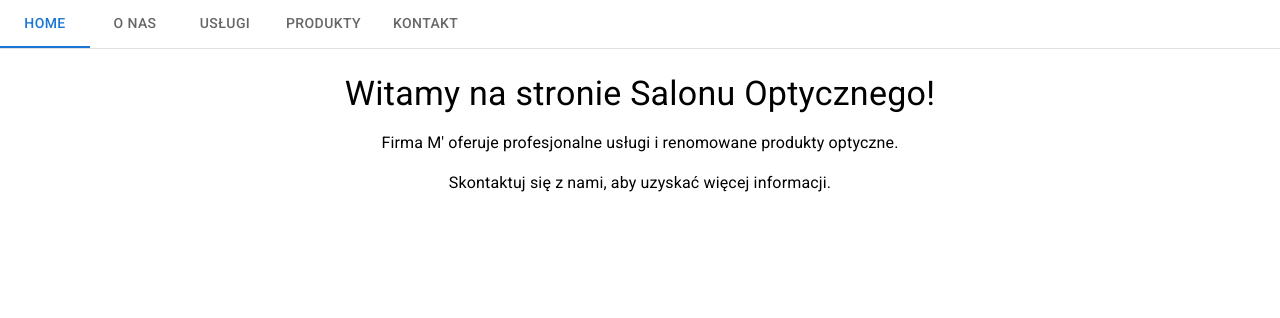
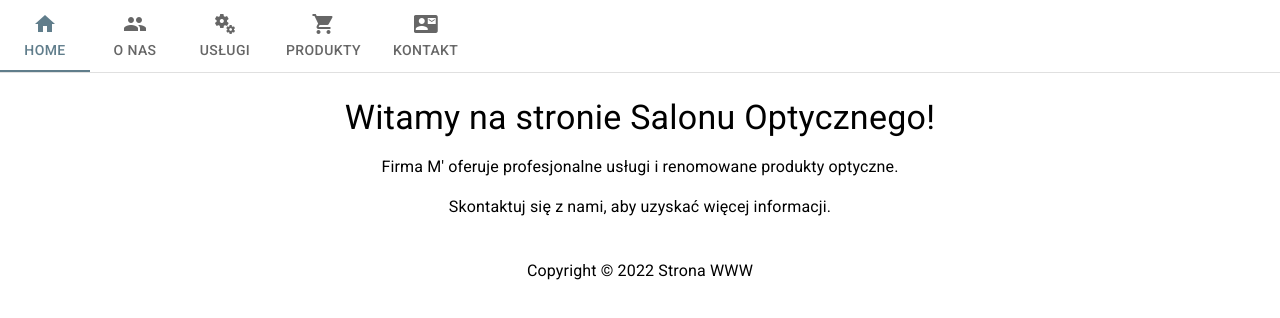
Before and after one commit to mnl187/optical-salon-website-react-materialui, a React (Create React App) app: page / in a window 1280 px wide. Shown: the top 318 px of the page. Built offline with nearby package versions, Linux system fonts and the light colour scheme.

Commit message:
refaktoryzacja TabPanel, dodanie wyświetlania Footer, zmiana koloru App.jss na dla TabPanel

```diff
--- a/package.json
+++ b/package.json
@@ -7,6 +7,7 @@
     "@emotion/styled": "^11.10.5",
     "@mui/icons-material": "^5.11.0",
     "@mui/material": "^5.11.7",
+    "@mui/system": "^5.11.7",
     "@testing-library/jest-dom": "^5.16.5",
     "@testing-library/react": "^13.4.0",
     "@testing-library/user-event": "^13.5.0",
--- a/src/App.js
+++ b/src/App.js
@@ -1,10 +1,20 @@
 import './App.css';
 import {BasicTabs} from "./components/TabPanel/TabPanel";
+import {ThemeProvider, createTheme} from '@mui/material/styles';
+import {blueGrey} from "@mui/material/colors";
 
-export function App() {
-  return (
-    <div className="App">
-       <BasicTabs/>
-    </div>
-  );
+const theme = createTheme({
+    palette: {
+        primary: {
+            main: blueGrey[500],
+        }
+    }
+});
+
+export const App = () => {
+    return <ThemeProvider theme={theme}>
+        <div className="App">
+            <BasicTabs/>
+        </div>
+    </ThemeProvider>;
 }
--- a/src/components/TabPanel/TabPanel.js
+++ b/src/components/TabPanel/TabPanel.js
@@ -7,6 +7,8 @@ import Box from '@mui/material/Box';
 import {AboutUs} from "../../pages/AboutUs/AboutUs";
 import {HomePage} from '../../pages/Home/HomePage'
 import {Services} from "../../pages/Services/Services";
+import Icon from "@mui/material/Icon";
+import {Footer} from "../../pages/Footer/Footer";
 
 function TabPanel(props) {
     const {children, value, index, ...other} = props;
@@ -52,15 +54,34 @@ export const BasicTabs = () => {
         <Box sx={{width: '100%'}}>
             <Box sx={{borderBottom: 1, borderColor: 'divider'}}>
                 <Tabs value={value} onChange={handleChange} aria-label="basic tabs example">
-                    <Tab label="Home" {...a11yProps(0)} />
-                    <Tab label="O nas" {...a11yProps(1)} />
-                    <Tab label="Usługi" {...a11yProps(2)} />
-                    <Tab label="Produkty" {...a11yProps(3)} />
-                    <Tab label="Kontakt" {...a11yProps(4)} />
+                    <Tab
+                        label="Home"
+                        icon={<Icon>home</Icon>}
+                        {...a11yProps(0)}
+                    />
+                    <Tab
+                        label="O nas"
+                        icon={<Icon>group</Icon>}
+                        {...a11yProps(1)}
+                    />
+                    <Tab
+                        label="Usługi"
+                        icon={<Icon>miscellaneous_services_icon</Icon>}
+                        {...a11yProps(2)}
+                    />
+                    <Tab
+                        label="Produkty"
+                        icon={<Icon>shopping_cart</Icon>}
+                        {...a11yProps(3)}
+                    />
+                    <Tab
+                        label="Kontakt"
+                        icon={<Icon>contact_mail</Icon>}
+                        {...a11yProps(4)}
+                    />
                 </Tabs>
             </Box>
             <TabPanel value={value} index={0}>
-
                 <HomePage/>
             </TabPanel>
             <TabPanel value={value} index={1}>
@@ -75,6 +96,9 @@ export const BasicTabs = () => {
             <TabPanel value={value} index={4}>
                 Kontakt
             </TabPanel>
+            <Box>
+                <Footer/>
+            </Box>
         </Box>
     );
 }
--- /dev/null
+++ b/src/pages/Footer/Footer.js
@@ -0,0 +1,27 @@
+import React from 'react';
+import {Box, Typography} from '@mui/material';
+import {styled } from '@mui/material/styles';
+
+const useStyles = styled(theme => ({
+    root: {
+        backgroundColor: theme.palette.secondary.light,
+        padding: theme.spacing(2),
+        bottom: 20,
+        width: '100%',
+        position: 'fixed'
+    },
+    text: {
+        color: theme.palette.primary.contrastText,
+        textAlign: 'center'
+    }
+}));
+
+export const Footer = () => {
+    const classes = useStyles();
+
+    return (
+        <Box className={classes.root}>
+            <Typography className={classes.text}>Copyright © 2022 Strona WWW</Typography>
+        </Box>
+    );
+};
```
Also changed, not shown: 1 other file (tests, documents, lock files or other folders).
